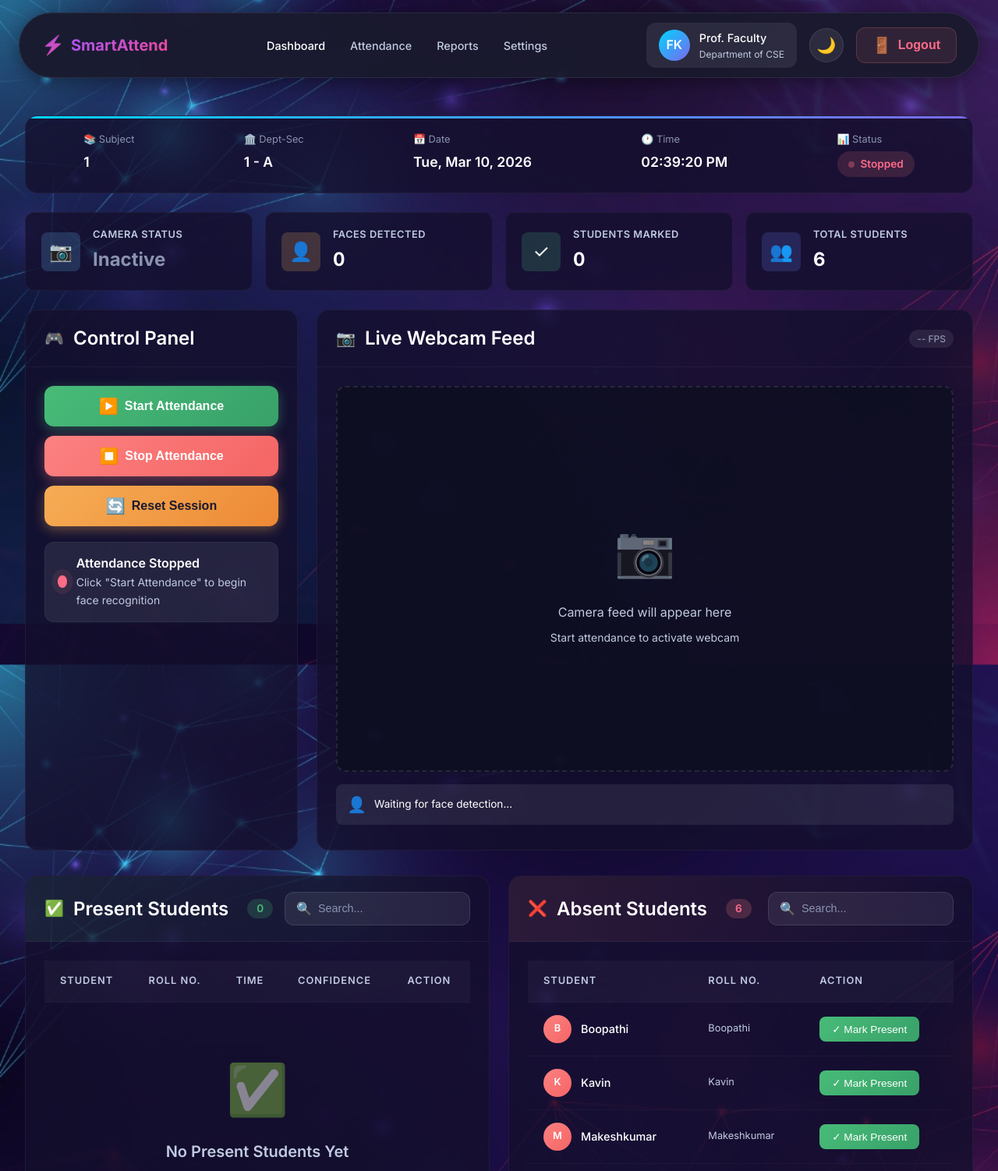
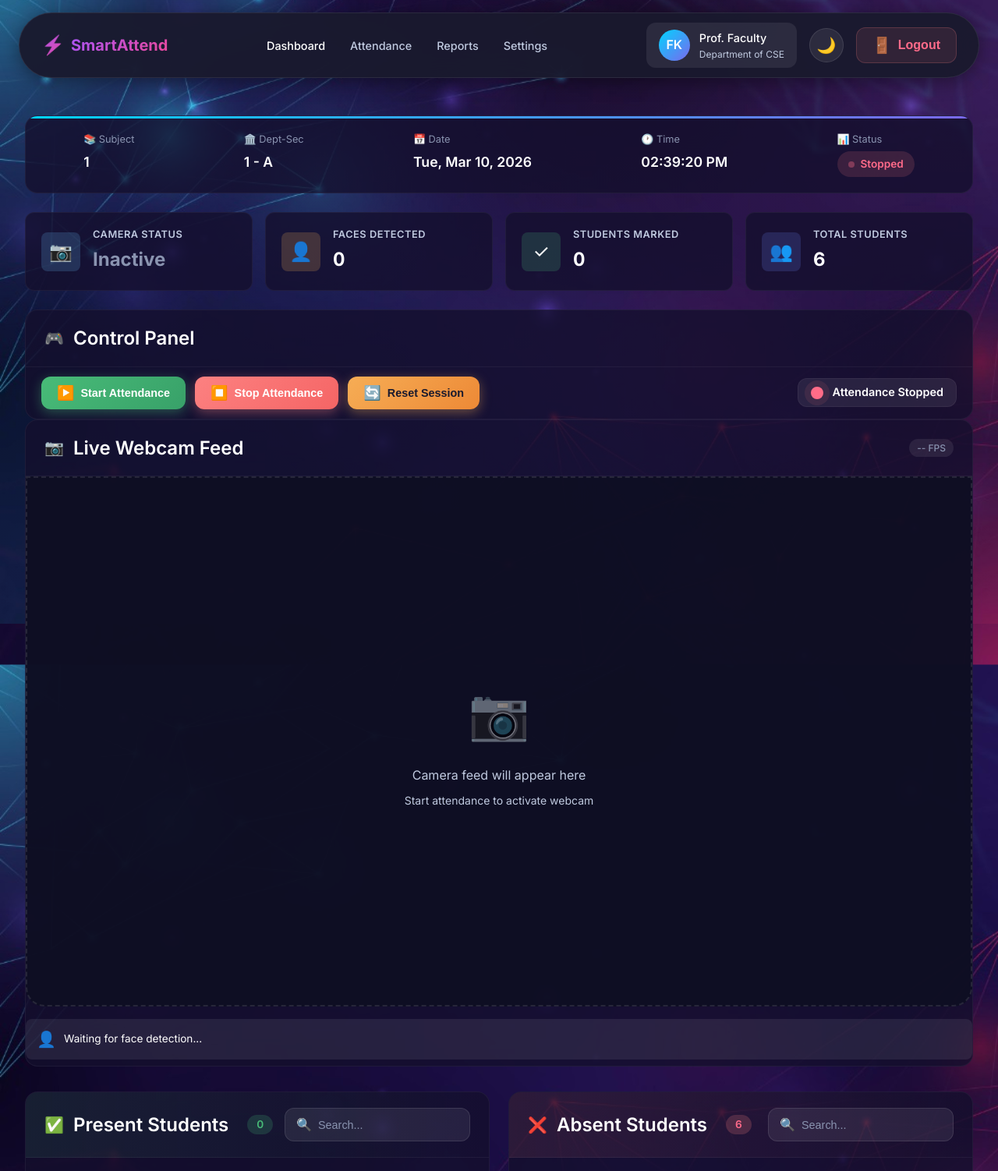
Before and after one commit to makeshkumar14/AI-project-face-recognition-, a Flask app: page /faculty_dashboard in a window 1280 px wide. Shown: the top 1502 px of the page at 78% size. Run offline with Flask 3, Linux system fonts and the light colour scheme; a user stored in the database is signed in; data comes from the database, SQL or seed files in the repository; both versions use the stored data as it was after the commit; lists and menus that the app fills with data are empty.

Commit message:
increase live webcam feed size

```diff
--- a/static/css/style.css
+++ b/static/css/style.css
@@ -2609,27 +2609,107 @@
 }
 
 /* ========================================
-   2-COLUMN DASHBOARD GRID (Control + Webcam)
+   CONTROL PANEL BAR (Horizontal Above Webcam)
    ======================================== */
-.dashboard-grid-2col {
-    display: grid;
-    grid-template-columns: 350px 1fr;
+.control-panel-bar .panel-body {
+    padding: 12px 20px;
+}
+
+.control-bar-layout {
+    display: flex;
+    align-items: center;
+    justify-content: space-between;
     gap: 24px;
-}
-
-@media (max-width: 1024px) {
-    .dashboard-grid-2col {
-        grid-template-columns: 1fr;
-    }
-}
-
-/* Expanded Webcam Panel */
-.webcam-panel-expanded {
-    min-height: 450px;
-}
-
-.webcam-container-large {
-    min-height: 380px;
+    flex-wrap: wrap;
+}
+
+.control-buttons-horizontal {
+    display: flex;
+    gap: 12px;
+    flex-wrap: wrap;
+}
+
+.control-buttons-horizontal .btn {
+    display: inline-flex;
+    align-items: center;
+    gap: 8px;
+    padding: 10px 20px;
+    font-size: 0.9rem;
+    font-weight: 600;
+    white-space: nowrap;
+}
+
+.status-indicator-inline {
+    flex-direction: row;
+    gap: 12px;
+    padding: 8px 16px;
+    border-radius: 12px;
+    background: var(--bg-glass);
+}
+
+.status-indicator-inline .status-text h4 {
+    font-size: 0.9rem;
+    margin-bottom: 0;
+}
+
+.status-indicator-inline .status-text p {
+    font-size: 0.8rem;
+    margin-bottom: 0;
+    display: none;
+}
+
+@media (max-width: 768px) {
+    .control-bar-layout {
+        flex-direction: column;
+        align-items: stretch;
+    }
+
+    .control-buttons-horizontal {
+        flex-direction: column;
+    }
+
+    .status-indicator-inline .status-text p {
+        display: block;
+    }
+}
+
+/* ========================================
+   FULL-FRAME WEBCAM FEED
+   ======================================== */
+.webcam-panel-fullframe {
+    min-height: 0;
+}
+
+.webcam-body-fullframe {
+    padding: 0;
+}
+
+.webcam-container-fullframe {
+    width: 100%;
+    height: 85vh;
+    min-height: 600px;
+    border-radius: 0 0 var(--radius-xl) var(--radius-xl);
+    position: relative;
+    overflow: hidden;
+}
+
+.webcam-container-fullframe .webcam-placeholder {
+    position: absolute;
+    top: 50%;
+    left: 50%;
+    transform: translate(-50%, -50%);
+    text-align: center;
+}
+
+.webcam-container-fullframe .webcam-placeholder-icon {
+    font-size: 4rem;
+    margin-bottom: 16px;
+}
+
+.webcam-container-fullframe #webcamFeed {
+    width: 100%;
+    height: 100%;
+    object-fit: cover;
 }
 
 /* Theme Toggle Button */
--- a/templates/faculty_dashboard.html
+++ b/templates/faculty_dashboard.html
@@ -126,10 +126,8 @@
                 </div>
             </div>
 
-            <!-- Main Dashboard Grid - 2 Column Layout (Control + Webcam) -->
-            <div class="dashboard-grid-2col">
-                <!-- Control Panel -->
-                <div class="panel-section slide-up delay-1">
+            <!-- Control Panel - Horizontal Bar Above Webcam -->
+            <div class="panel-section slide-up delay-1 control-panel-bar">
                 <div class="panel-header">
                     <h3>
                         <span class="panel-header-icon">🎮</span>
@@ -137,24 +135,25 @@
                     </h3>
                 </div>
                 <div class="panel-body">
-                        <!-- Control Buttons -->
-                        <div class="control-buttons-vertical">
-                            <button id="startAttendance" class="btn btn-success btn-block">
+                    <div class="control-bar-layout">
+                        <!-- Control Buttons - Horizontal -->
+                        <div class="control-buttons-horizontal">
+                            <button id="startAttendance" class="btn btn-success">
                                 <span class="btn-icon">▶️</span>
                                 Start Attendance
                             </button>
-                            <button id="stopAttendance" class="btn btn-danger btn-block" disabled>
+                            <button id="stopAttendance" class="btn btn-danger" disabled>
                                 <span class="btn-icon">⏹️</span>
                                 Stop Attendance
                             </button>
-                            <button id="resetSession" class="btn btn-warning btn-block" onclick="resetSession()">
+                            <button id="resetSession" class="btn btn-warning" onclick="resetSession()">
                                 <span class="btn-icon">🔄</span>
                                 Reset Session
                             </button>
                         </div>
 
-                        <!-- Status Indicator -->
-                        <div class="status-indicator-enhanced" id="statusIndicator">
+                        <!-- Status Indicator - Inline -->
+                        <div class="status-indicator-enhanced status-indicator-inline" id="statusIndicator">
                             <div class="status-dot stopped"></div>
                             <div class="status-text">
                                 <h4>Attendance Stopped</h4>
@@ -163,9 +162,10 @@
                         </div>
                     </div>
                 </div>
+            </div>
 
-                <!-- Webcam Preview - Expanded -->
-                <div class="panel-section slide-up delay-2 webcam-panel webcam-panel-expanded">
+            <!-- Webcam Preview - Full Frame -->
+            <div class="panel-section slide-up delay-2 webcam-panel webcam-panel-fullframe">
                 <div class="panel-header">
                     <h3>
                         <span class="panel-header-icon">📷</span>
@@ -175,8 +175,8 @@
                         <span class="fps-indicator" id="fpsIndicator">-- FPS</span>
                     </div>
                 </div>
-                    <div class="panel-body">
-                        <div class="webcam-container webcam-container-large" id="webcamContainer">
+                <div class="panel-body webcam-body-fullframe">
+                    <div class="webcam-container webcam-container-fullframe" id="webcamContainer">
                         <!-- Live Badge -->
                         <div class="webcam-live-badge">
                             <span class="live-dot"></span>
@@ -212,7 +212,6 @@
                         <div class="recognition-item fade-in">
                             <span class="recognition-icon">👤</span>
                             <span class="recognition-text">Waiting for face detection...</span>
-                            </div>
                         </div>
                     </div>
                 </div>
```
Also changed, not shown: database.db. Lines whose indentation alone changed are shown as unchanged.
